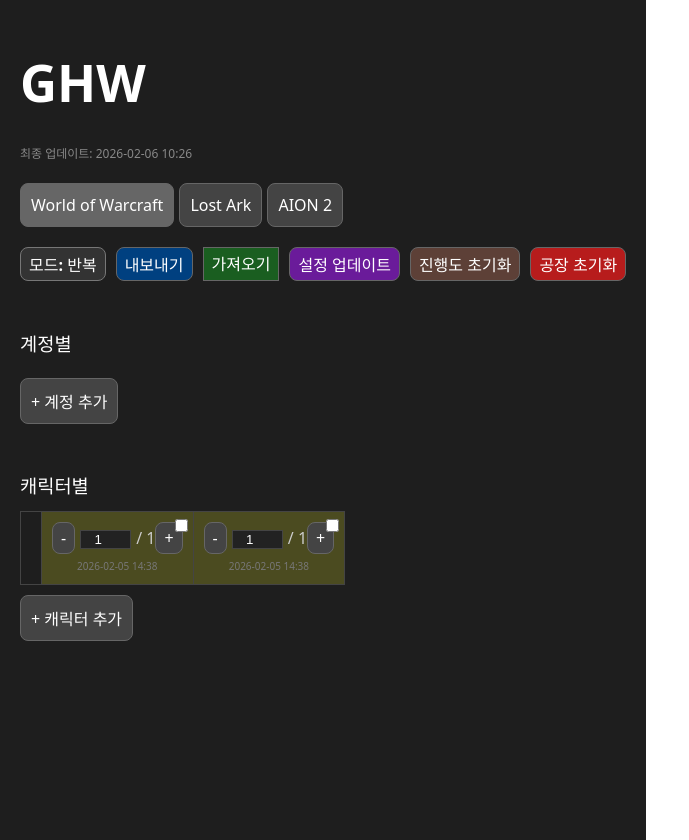
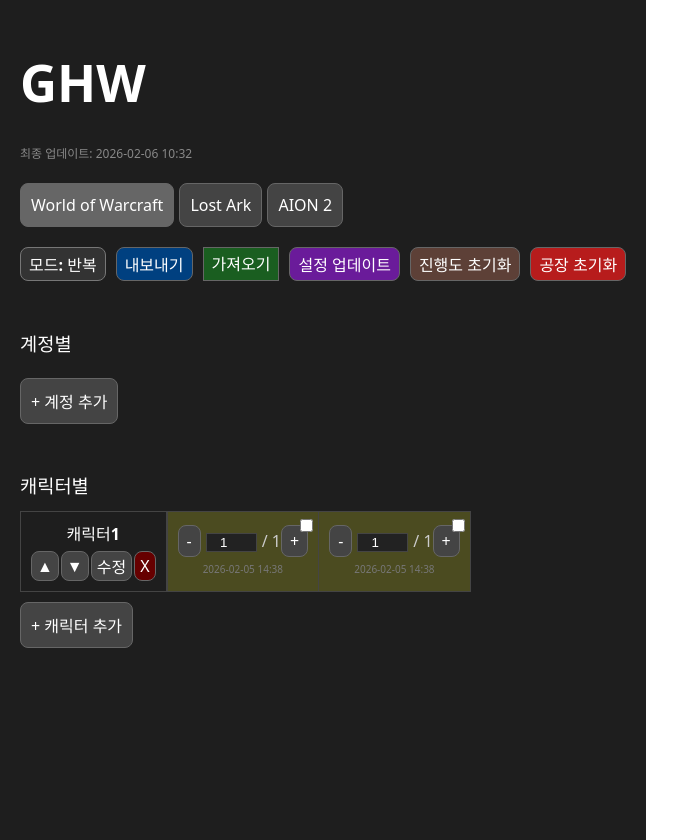
Before and after one commit to totitito/my-app, a React (Vite) app: page / in a window 1280 px wide. Shown: the whole page, without its empty margins (0-689 px from the left). Built offline with nearby package versions, Linux system fonts and the light colour scheme.

Commit message:
캐릭명 표기 안되는 버그 수정

```diff
--- a/src/App.jsx
+++ b/src/App.jsx
@@ -411,8 +411,18 @@
           <tbody>
             {dataList.map((targetName, idx) => (
               <tr key={idx}>
-                <td style={{ textAlign: "center", padding: "10px" }}>
-                  {/* ... (이름/버튼 영역 동일) ... */}
+                <td style={{ textAlign: "center", padding: "10px", fontWeight: "bold", borderRight: "2px solid #444" }}>
+                  <div style={{ fontSize: "16px", marginBottom: "5px" }}>{targetName}</div>
+                  <div style={{ display: "flex", gap: "2px", justifyContent: "center" }}>
+                    <button onClick={() => moveTarget(idx, "up", dataList, setData)} style={{...btnStyle, padding: "2px 5px"}}>▲</button>
+                    <button onClick={() => moveTarget(idx, "down", dataList, setData)} style={{...btnStyle, padding: "2px 5px"}}>▼</button>
+                    <button onClick={() => renameTarget(targetName, idx, dataList, setData)} style={{...btnStyle, padding: "2px 5px"}}>수정</button>
+                    <button onClick={() => {
+                      if(window.confirm("삭제하시겠습니까?")) {
+                        setData(prev => prev.filter((_, i) => i !== idx));
+                      }
+                    }} style={{...btnStyle, padding: "2px 5px", backgroundColor: "#600"}}>X</button>
+                  </div>
                 </td>
 
                 {/* ★ 여기가 핵심: allFiltered.map 안에 수정 일시 로직이 합쳐져야 함 */}
@@ -459,7 +469,7 @@
   return (
     <div style={{ padding: "20px", color: "#fff", backgroundColor: "#1e1e1e", minHeight: "100vh" }}>
       <h1>GHW</h1>
-      <div style={{ fontSize: "12px", color: "#888", marginBottom: "20px" }}>최종 업데이트: 2026-02-06 10:26</div>
+      <div style={{ fontSize: "12px", color: "#888", marginBottom: "20px" }}>최종 업데이트: 2026-02-06 10:32</div>
       <div style={{ marginBottom: "20px" }}>
         {games.map(g => <button key={g} onClick={() => setGame(g)} style={{ ...btnStyle, marginRight: "5px", padding: "10px", backgroundColor: game === g ? "#666" : "#444" }}>{g}</button>)}
       </div>
```
